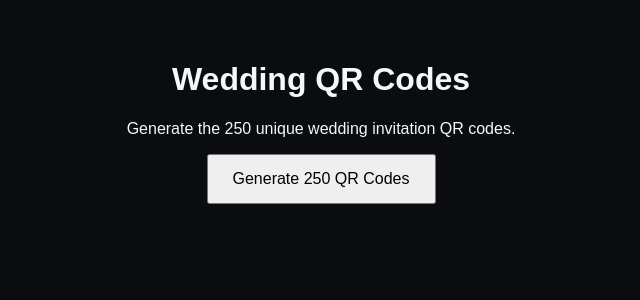
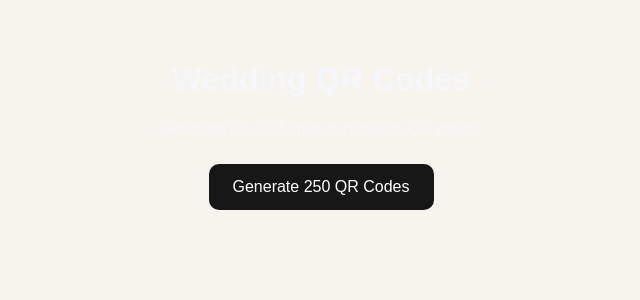
Before and after one commit to not99me/wedding-qr-entry, a Next.js app in the folder wedding-qr-entry-scanner/: page /qr in a window 1280 px wide. Shown: the top 300 px of the page, without its empty margins (319-959 px from the left). Built offline with nearby package versions, Linux system fonts and the light colour scheme.

Commit message:
Update page.js

```diff
--- a/wedding-qr-entry-scanner/app/qr/page.js
+++ b/wedding-qr-entry-scanner/app/qr/page.js
@@ -3,85 +3,126 @@
 import { useState } from "react";
 
 export default function QRPage() {
-  const [loading, setLoading] = useState(false);
   const [message, setMessage] = useState("");
+  const [showCodes, setShowCodes] = useState(false);
 
-  async function generateQRs() {
-    setLoading(true);
-    setMessage("");
+  const invitations = Array.from({ length: 250 }, (_, index) => {
+    const number = index + 1;
+    const code = `WED-${String(number).padStart(3, "0")}`;
 
-    try {
-      const QRCode = await import("qrcode");
-
-      const invitations = [];
-
-      for (let i = 1; i <= 250; i++) {
-        const code = `WED-${String(i).padStart(3, "0")}`;
-
-        const url =
+    const registrationUrl =
       `${window.location.origin}/register?code=${code}`;
 
-        const qr = await QRCode.toDataURL(url, {
-          width: 500,
-          margin: 2,
+    const qrUrl =
+      `https://api.qrserver.com/v1/create-qr-code/?size=500x500&data=${encodeURIComponent(
+        registrationUrl
+      )}`;
+
+    return {
+      number,
+      code,
+      registrationUrl,
+      qrUrl,
+    };
   });
 
-        invitations.push({
-          number: i,
-          code,
-          url,
-          qr,
-        });
+  function generate() {
+    setShowCodes(true);
+    setMessage("✅ 250 QR codes are ready.");
   }
 
-      localStorage.setItem(
-        "wedding-qrs",
-        JSON.stringify(invitations)
-      );
-
-      setMessage("✅ 250 QR codes generated successfully.");
-    } catch (error) {
-      console.error(error);
-      setMessage(
-        "❌ Could not generate QR codes. Make sure the qrcode package is installed."
-      );
-    } finally {
-      setLoading(false);
-    }
+  function printCodes() {
+    window.print();
   }
 
   return (
-    <main
-      style={{
-        minHeight: "100vh",
-        padding: "40px 20px",
-        textAlign: "center",
-        fontFamily: "Arial, sans-serif",
-      }}
-    >
+    <main style={styles.page}>
+      <div style={styles.header}>
         <h1>Wedding QR Codes</h1>
 
         <p>
-        Generate the 250 unique wedding invitation QR codes.
+          Generate the 250 unique invitation QR codes.
         </p>
 
-      <button
-        onClick={generateQRs}
-        disabled={loading}
-        style={{
-          padding: "14px 24px",
-          fontSize: "16px",
-          cursor: "pointer",
-        }}
-      >
-        {loading ? "Generating..." : "Generate 250 QR Codes"}
+        {!showCodes && (
+          <button onClick={generate} style={styles.button}>
+            Generate 250 QR Codes
           </button>
+        )}
 
-      {message && (
-        <p style={{ marginTop: "20px" }}>
-          {message}
-        </p>
+        {message && <p>{message}</p>}
+
+        {showCodes && (
+          <button onClick={printCodes} style={styles.button}>
+            Print / Save QR Codes
+          </button>
+        )}
+      </div>
+
+      {showCodes && (
+        <div style={styles.grid}>
+          {invitations.map((invitation) => (
+            <div key={invitation.code} style={styles.card}>
+              <img
+                src={invitation.qrUrl}
+                alt={`QR code ${invitation.code}`}
+                style={styles.qr}
+              />
+
+              <h2>{invitation.code}</h2>
+
+              <p>Invitation #{invitation.number}</p>
+            </div>
+          ))}
+        </div>
       )}
     </main>
   );
 }
+
+const styles = {
+  page: {
+    minHeight: "100vh",
+    background: "#f7f4ee",
+    padding: "40px 20px",
+    fontFamily: "Arial, sans-serif",
+  },
+
+  header: {
+    textAlign: "center",
+    marginBottom: "40px",
+  },
+
+  button: {
+    padding: "14px 24px",
+    border: "none",
+    borderRadius: "10px",
+    background: "#171717",
+    color: "white",
+    fontSize: "16px",
+    cursor: "pointer",
+    margin: "10px",
+  },
+
+  grid: {
+    maxWidth: "1200px",
+    margin: "0 auto",
+    display: "grid",
+    gridTemplateColumns: "repeat(auto-fill, minmax(220px, 1fr))",
+    gap: "20px",
+  },
+
+  card: {
+    background: "white",
+    padding: "20px",
+    borderRadius: "15px",
+    textAlign: "center",
+    boxShadow: "0 5px 20px rgba(0,0,0,0.08)",
+  },
+
+  qr: {
+    width: "100%",
+    maxWidth: "200px",
+    height: "auto",
+  },
+};
```
Lines whose indentation alone changed are shown as unchanged.
